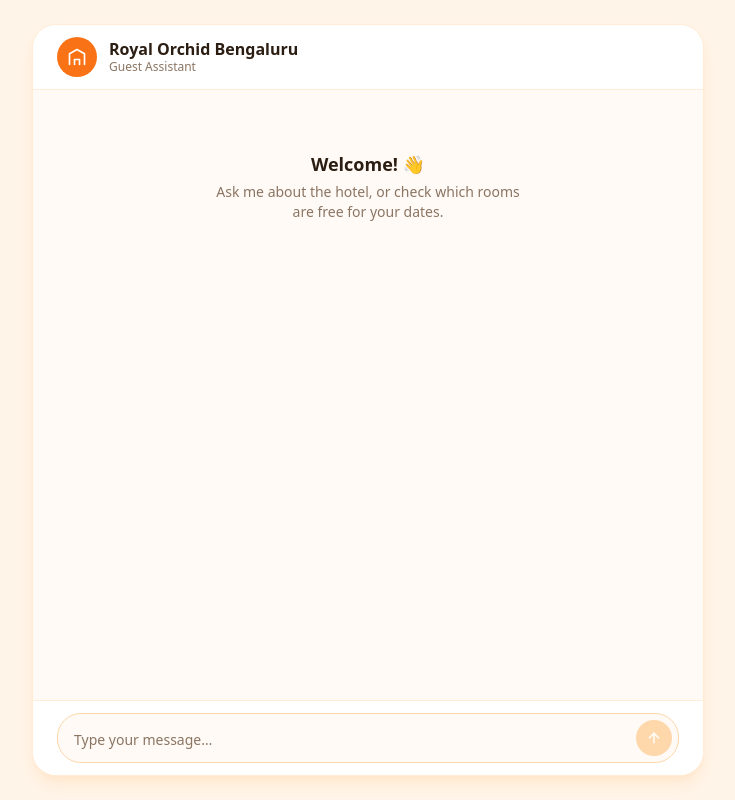
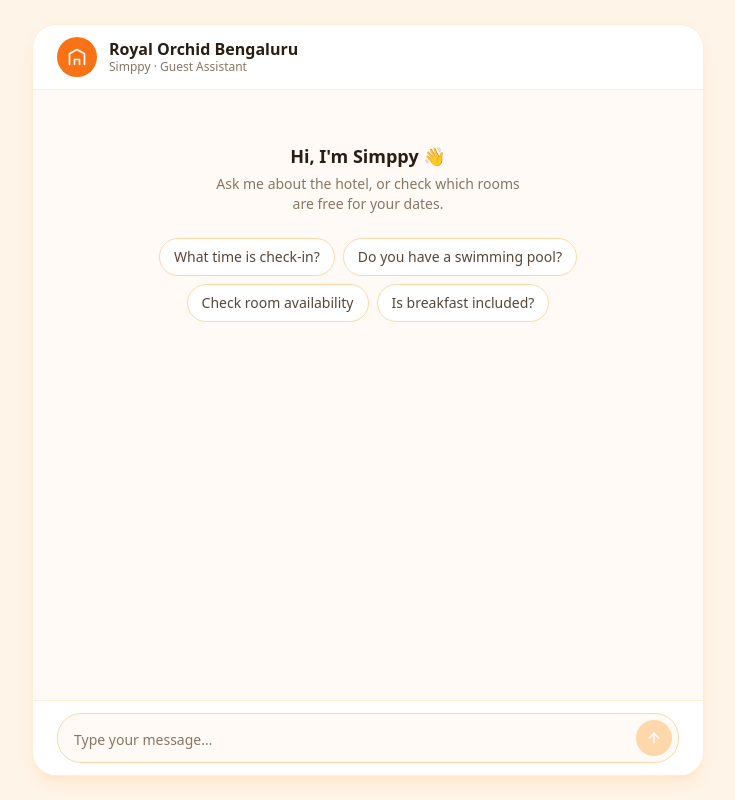
Before and after one commit to SUNIDHI-S4/hotel-guest-assistant-frontend, a React (Vite) app: page / in a window 1280 px wide. Shown: the whole page, without its empty margins (272-1007 px from the left). Built offline with nearby package versions, Linux system fonts and the light colour scheme.

Commit message:
add chatbot intro & suggested questions

```diff
--- a/index.html
+++ b/index.html
@@ -5,8 +5,8 @@
     <link rel="icon" type="image/svg+xml" href="/favicon.svg" />
     <meta name="viewport" content="width=device-width, initial-scale=1.0" />
     <meta name="theme-color" content="#f97316" />
-    <meta name="description" content="Ask our guest assistant about the hotel or check room availability." />
-    <title>Ocean View Resort - Guest Assistant</title>
+    <meta name="description" content="Ask Simppy about Royal Orchid Bengaluru or check room availability." />
+    <title>Royal Orchid Bengaluru - Guest Assistant</title>
   </head>
   <body>
     <div id="root"></div>
--- a/src/components/ChatHeader.tsx
+++ b/src/components/ChatHeader.tsx
@@ -1,3 +1,5 @@
+import { ASSISTANT_NAME, HOTEL_NAME } from '@/config/site'
+
 export function ChatHeader() {
   return (
     <header className="flex items-center gap-3 border-b border-brand-100 bg-white px-4 py-3 sm:px-6">
@@ -11,8 +13,8 @@ export function ChatHeader() {
         </svg>
       </div>
       <div className="min-w-0">
-        <h1 className="truncate text-base font-semibold leading-tight text-ink-900">Royal Orchid Bengaluru</h1>
-        <p className="text-xs text-ink-500">Guest Assistant</p>
+        <h1 className="truncate text-base font-semibold leading-tight text-ink-900">{HOTEL_NAME}</h1>
+        <p className="text-xs text-ink-500">{ASSISTANT_NAME} · Guest Assistant</p>
       </div>
     </header>
   )
--- a/src/components/MessageList.tsx
+++ b/src/components/MessageList.tsx
@@ -1,16 +1,26 @@
+import { ASSISTANT_NAME } from '@/config/site'
 import type { ChatMessage } from '@/types/chat'
 import { MessageBubble } from './MessageBubble'
+import { SuggestedQuestions } from './SuggestedQuestions'
 
-export function MessageList({ messages }: { messages: ChatMessage[] }) {
+interface MessageListProps {
+  messages: ChatMessage[]
+  onSelectSuggestion: (question: string) => void
+}
+
+export function MessageList({ messages, onSelectSuggestion }: MessageListProps) {
   return (
     <div className="flex-1 overflow-y-auto px-4 py-5 sm:px-6">
       <div className="flex flex-col gap-3">
         {messages.length === 0 ? (
-          <div className="flex flex-col items-center px-4 py-10 text-center">
-            <p className="text-lg font-semibold text-ink-900">Welcome! 👋</p>
-            <p className="mt-1 max-w-xs text-sm text-ink-500">
-              Ask me about the hotel, or check which rooms are free for your dates.
-            </p>
+          <div className="flex flex-col items-center gap-6 px-4 py-8 text-center">
+            <div>
+              <p className="text-lg font-semibold text-ink-900">Hi, I&apos;m {ASSISTANT_NAME} 👋</p>
+              <p className="mt-1 max-w-xs text-sm text-ink-500">
+                Ask me about the hotel, or check which rooms are free for your dates.
+              </p>
+            </div>
+            <SuggestedQuestions onSelect={onSelectSuggestion} />
           </div>
         ) : (
           messages.map((message) => <MessageBubble key={message.id} message={message} />)
--- /dev/null
+++ b/src/components/SuggestedQuestions.tsx
@@ -0,0 +1,27 @@
+const STARTER_QUESTIONS = [
+  'What time is check-in?',
+  'Do you have a swimming pool?',
+  'Check room availability',
+  'Is breakfast included?',
+]
+
+interface SuggestedQuestionsProps {
+  onSelect: (question: string) => void
+}
+
+export function SuggestedQuestions({ onSelect }: SuggestedQuestionsProps) {
+  return (
+    <div className="flex flex-wrap justify-center gap-2 px-4">
+      {STARTER_QUESTIONS.map((question) => (
+        <button
+          key={question}
+          type="button"
+          onClick={() => onSelect(question)}
+          className="rounded-full border border-brand-200 bg-white px-3.5 py-2 text-sm text-ink-700 transition hover:border-brand-400 hover:bg-brand-50 focus-visible:outline-2 focus-visible:outline-offset-2 focus-visible:outline-brand-500"
+        >
+          {question}
+        </button>
+      ))}
+    </div>
+  )
+}
--- /dev/null
+++ b/src/config/site.ts
@@ -0,0 +1,2 @@
+export const HOTEL_NAME = 'Royal Orchid Bengaluru'
+export const ASSISTANT_NAME = 'Simppy'
--- a/src/pages/ChatPage.tsx
+++ b/src/pages/ChatPage.tsx
@@ -15,7 +15,7 @@ export function ChatPage() {
     <div className="flex h-dvh justify-center bg-cream-100 sm:p-6">
       <main className="flex h-full w-full max-w-2xl flex-col overflow-hidden bg-cream-50 sm:rounded-3xl sm:border sm:border-brand-100 sm:shadow-lg sm:shadow-brand-200/40">
         <ChatHeader />
-        <MessageList messages={messages} />
+        <MessageList messages={messages} onSelectSuggestion={handleSend} />
         <ChatInput onSend={handleSend} />
       </main>
     </div>
```
